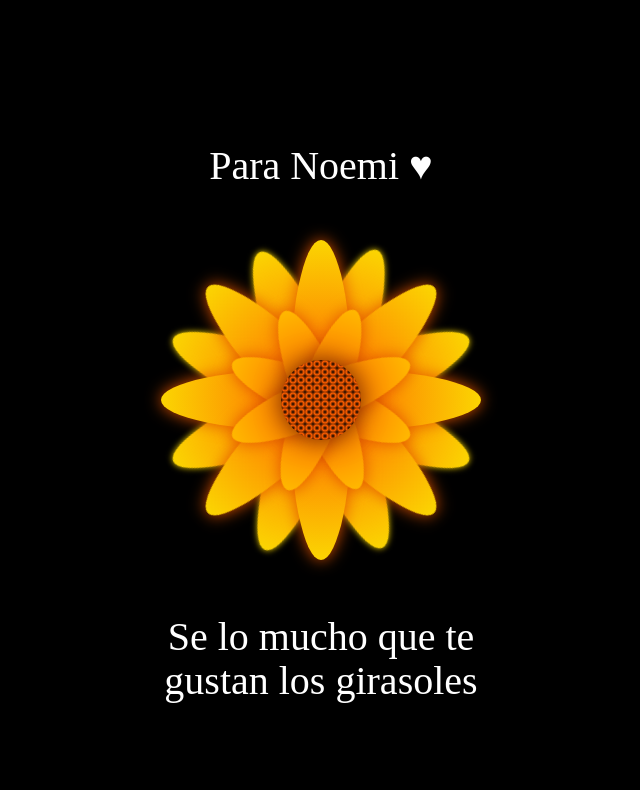
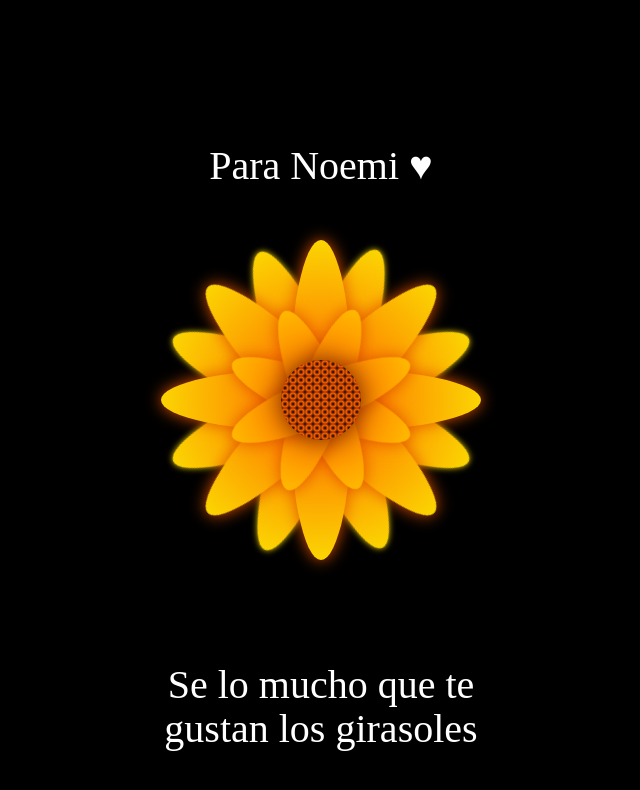
Before and after one commit to Nosrem24/FloresAmarillas, a plain HTML site: page index.html in a window 1280 px wide. Shown: the whole page, without its empty margins (319-959 px from the left). Drawn offline with Linux system fonts and the light colour scheme.

Commit message:
Update estyles.css

```diff
--- a/estyles.css
+++ b/estyles.css
@@ -36,7 +36,7 @@ animation: pulsate 2s infinite;
 }
 
 .text-below {
-    bottom: -90px; /* Ajusta la posición vertical del texto debajo de la flor */
+    bottom: -120px; /* Ajusta la posición vertical del texto debajo de la flor */
 }
 @keyframes pulsate {
 0% {
```
